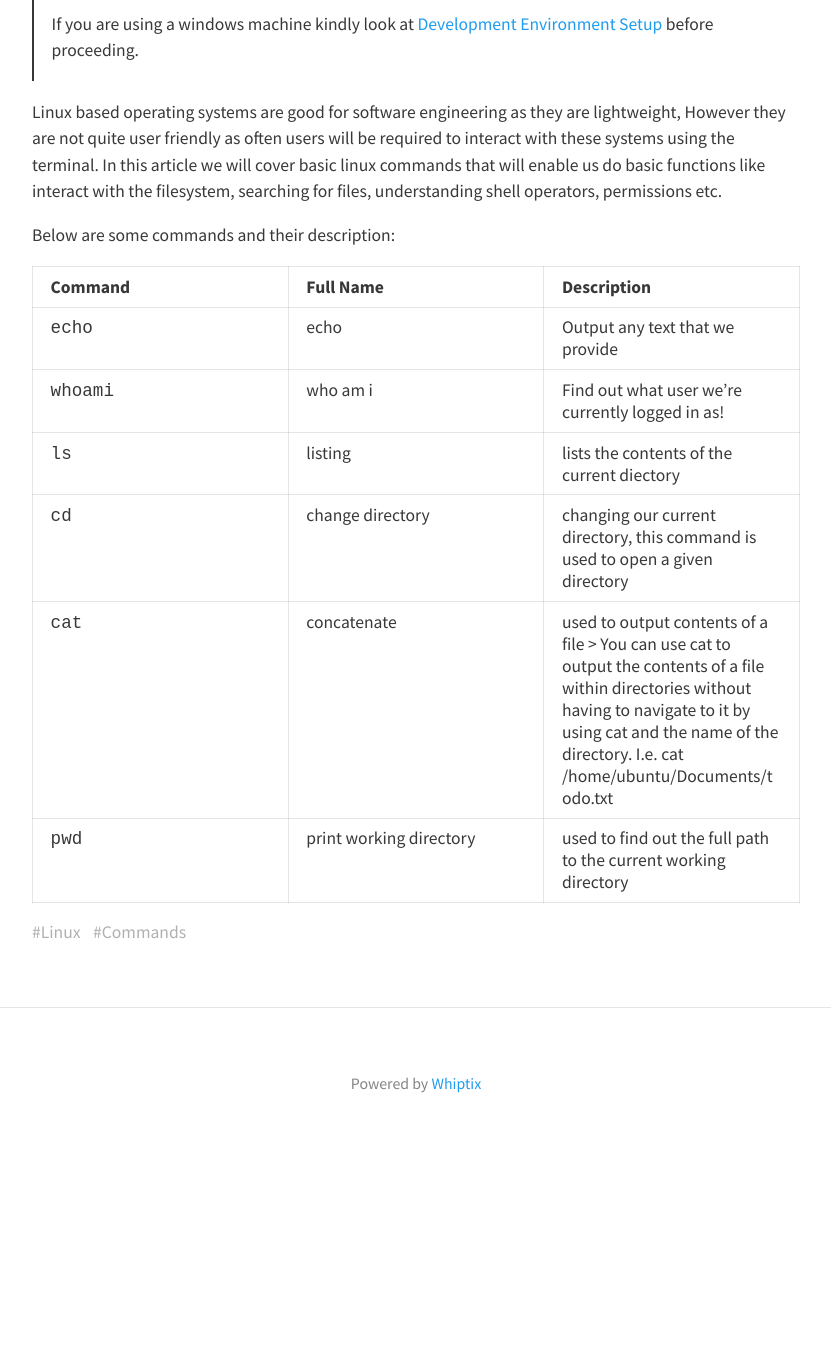
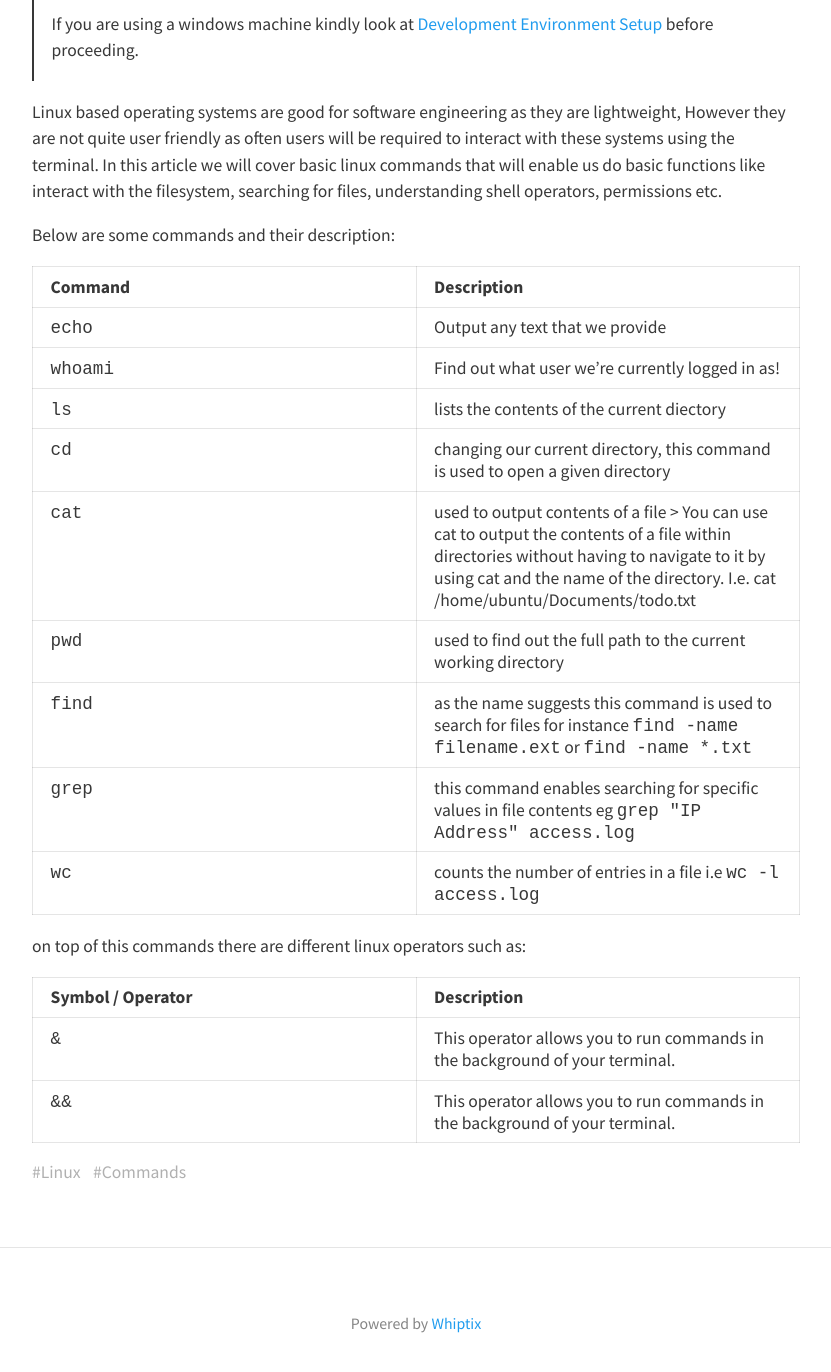
Before and after one commit to whiptix/whiptix.github.io, a Jekyll site: the page built from _posts/2023-12-20-linux-fundamentals.md, in a window 1280 px wide and 1400 px high, scrolled down 400 px. Shown: the top 1372 px of the window, without its empty margins (224-1055 px from the left). Built offline with Jekyll 4.4.1, drawn with Linux system fonts in a browser that asks for light colours; nearby versions of some CDN libraries; before the commit the page ends 1560 px from its top, so only the background shows below that; some of the changed text lies outside the part shown.

````diff
--- a/_posts/2023-12-20-linux-fundamentals.md
+++ b/_posts/2023-12-20-linux-fundamentals.md
@@ -11,11 +12,23 @@ Linux based operating systems are good for software engineering as they are ligh
 
 Below are some commands and their description:
 
-| Command | Full Name| Description |
-| --- | --- |--- |
-| `echo` | echo |Output any text that we provide |
-| `whoami` | who am i | Find out what user we're currently logged in as! |
-| `ls` | listing | lists the contents of the current diectory |
-| `cd` | change directory | changing our current directory, this command is used to open a given directory |
-| `cat` | concatenate | used to output contents of a file  > You can use cat to output the contents of a file within directories without having to navigate to it by using cat and the name of the directory. I.e. cat /home/ubuntu/Documents/todo.txt|
-| `pwd` | print working directory | used to find out the full path to the current working directory |
+
+ Command | Description |
+ --- | -------------|
+ `echo` | Output any text that we provide |
+ `whoami` | Find out what user we're currently logged in as! |
+ `ls` | lists the contents of the current diectory |
+ `cd` | changing our current directory, this command is used to open a given directory |
+ `cat` | used to output contents of a file  > You can use cat to output the contents of a file within directories without having to navigate to it by using cat and the name of the directory. I.e. cat /home/ubuntu/Documents/todo.txt|
+ `pwd` | used to find out the full path to the current working directory |
+ `find` | as the name suggests this command is used to search for files for instance ```find -name filename.ext``` or ```find -name *.txt``` |
+ `grep` | this command enables searching for specific values in file contents eg ```grep "IP Address" access.log```  |
+ `wc` | counts the number of entries in a file i.e ```wc -l access.log``` |
+
+
+on top of this commands there are different linux operators such as:
+
+ Symbol / Operator | Description |
+ -- | ---------------- |
+ `&` | This operator allows you to run commands in the background of your terminal. |
+ `&&` | This operator allows you to run commands in the background of your terminal. |
````
Also changed, not shown: other parts of _posts/2023-12-20-linux-fundamentals.md (+1 -0 lines), _posts/2023-12-19-dev-env-setup.md (+1 -0 lines), _posts/2023-12-21-career-paths.md (+1 -0 lines).
